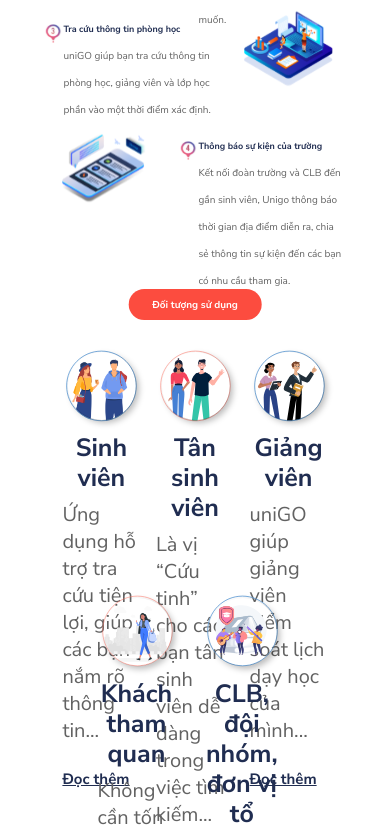
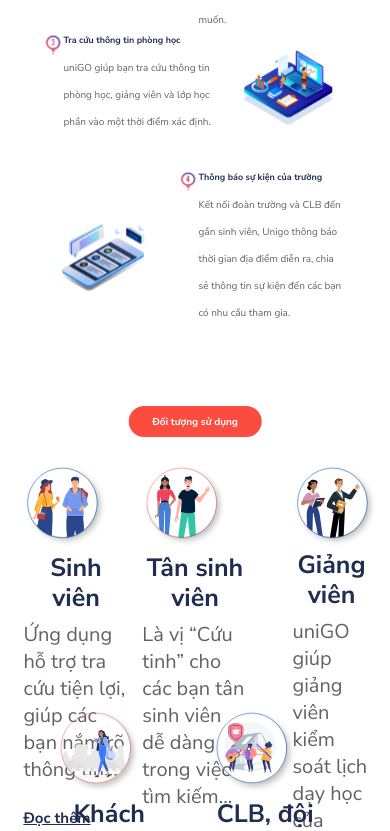
Before and after one commit to lelienhuong/dut_gis, a Vue app: page / in a window 390 px wide. Shown: the part 1326-2157 px from the top of the page. Built offline with nearby package versions, Linux system fonts and the light colour scheme; what vue-rippler would draw is missing.

Commit message:
done responsive to 576

```diff
--- a/src/App.vue
+++ b/src/App.vue
@@ -57,16 +57,16 @@
   /* * {
     font-size: 18px !important;
   } */
-  .features__title--wrapper{
+  .features__title--wrapper {
     width: 40%;
   }
   .features__title--font p {
     font-size: 29px !important;
   }
-  .features{
+  .features {
     margin-top: 50px;
   }
-  .info_1{
+  .info_1 {
     top: -50px;
   }
   .users__title--font {
@@ -78,7 +78,7 @@
   .features h3 {
     font-size: 20px !important;
   }
-  #questions{
+  #questions {
     margin-top: 100px;
   }
   .question__answer--detail,
@@ -156,16 +156,16 @@
   .question__detail--wrapper2 {
     width: 100%;
   }
-  .footer__contact--wrapper{
+  .footer__contact--wrapper {
     left: 0;
   }
   .footer__font-title {
     font-size: 15px !important;
   }
-  .footer__link-sections{
+  .footer__link-sections {
     margin-left: 13vw;
   }
-  .footer__form--wrapper{
+  .footer__form--wrapper {
     margin-left: 6vw;
   }
   .footer__font-content,
@@ -287,7 +287,7 @@
     font-size: 25px !important;
     width: 100%;
   }
-  #questions{
+  #questions {
     margin-top: 100px;
   }
   .question__title--wrapper {
@@ -346,8 +346,23 @@
     height: 18px;
   }
   .features__title--wrapper {
-    width: 62vw;
+    width: 66vw;
     height: 33vw;
+  }
+  .pic2-bg {
+    top: 30vw;
+  }
+  #features__room-info--text {
+    margin-top: 3vw;
+  }
+  #features__room-info--image {
+    margin-top: 10vw;
+  }
+  #features__school-event--text {
+    margin-top: 8vw;
+  }
+  #features__school-event--image {
+    margin-top: 23vw;
   }
   /* *,
   .features h3 {
@@ -357,19 +372,32 @@
   .users__title--font {
     font-size: 20px !important;
   }
+  .users__contents--wrapper{
+    width: 27vw;
+  }
   .users__title {
     width: 38vw;
     height: 8vw;
   }
   .guests--content {
     top: 85vw;
+    left: 28%;
+  }
+  .clubs-content {
+    left: 68% !important;
+    top: 86vw;
   }
   .users {
     height: 190vw;
+    margin-top: 55vw;
   }
-  .clubs-content {
-    top: 85vw;
+  .students {
+    left: 6% !important;
   }
+  .lecturers--content {
+    left: 85vw;
+  }
+
   .question__title--font {
     font-size: 20px !important;
   }
@@ -481,6 +509,7 @@
   .footer__contact-item--icon {
     margin-right: 1vw;
   }
+
   /* *,
   .features h3 {
     font-size: 12px !important;
--- a/src/components/Features.vue
+++ b/src/components/Features.vue
@@ -63,13 +63,14 @@
               </div>
             </div>
           </div>
+
           <div
             data-aos="fade-right"
             data-aos-duration="1500"
             class="info_1 aos-init aos-animate"
             style="top: 60vw"
           >
-            <div class="info_1--title">
+            <div class="info_1--title" id="features__room-info--text">
               <img src="../assets/number 3 1.svg" class="info_1--img" />
               <div style="margin-left: 1%; color: rgb(98, 98, 98)">
                 <h3>Tra cứu thông tin phòng học</h3>
@@ -84,13 +85,16 @@
             data-aos="zoom-in"
             data-aos-duration="2000"
             class="pic1-bg search aos-init aos-animate"
+            id="features__room-info--image"
           >
             <img src="../assets/3-01 1.svg" class="pic1" />
           </div>
+
           <div
             data-aos="zoom-in"
             data-aos-duration="1500"
             class="pic2-bg announcement aos-init aos-animate"
+            id="features__school-event--image"
           >
             <img src="../assets/tb-01 1.svg" class="pic2" />
           </div>
@@ -98,7 +102,7 @@
             data-aos="fade-left"
             data-aos-duration="2000"
             class="info_2 aos-init aos-animate"
-            style="top: 90vw"
+            id="features__school-event--text"
           >
             <div class="info_2--title">
               <img src="../assets/number 4.svg" class="info_2--img" />
@@ -139,6 +143,9 @@
 <style>
 #features {
   margin-top: 100px;
+}
+#features__school-event--text {
+  top: 90vw;
 }
 .announcement {
   top: 80vw !important;
```
